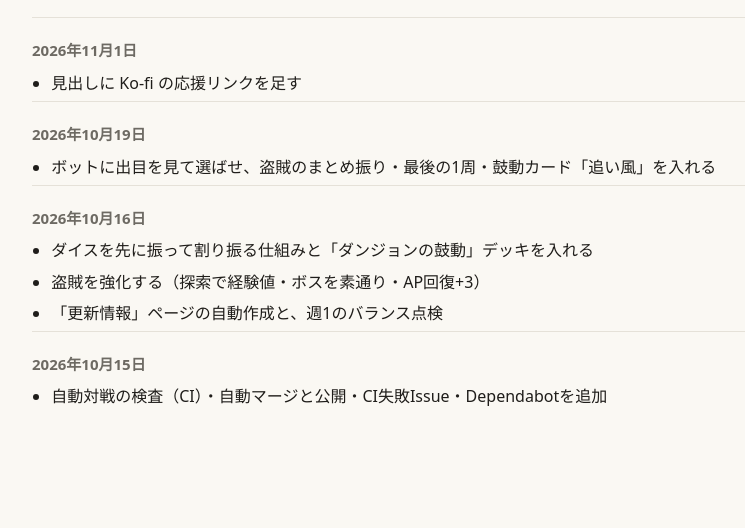
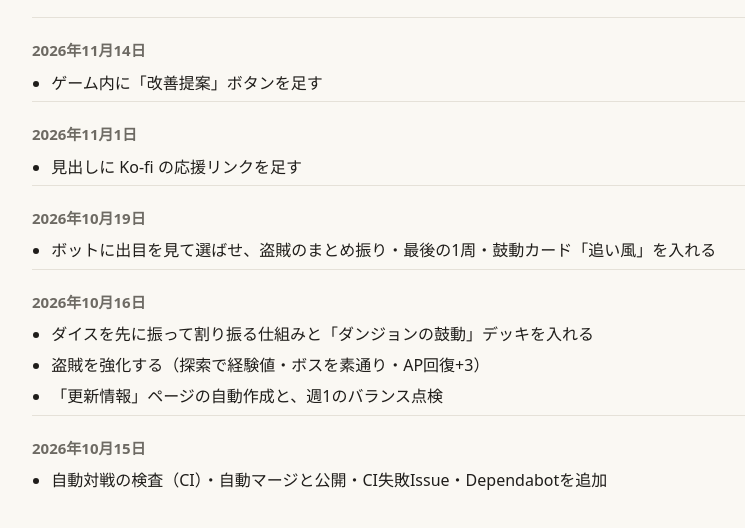
Before and after one commit to satou-aaaaa/dungeon-boardgame, a plain HTML site: page changes.html in a window 1280 px wide. Shown: the part 90-618 px from the top of the page, without its empty margins (248-993 px from the left). Drawn offline with Linux system fonts and the light colour scheme.

Commit message:
更新情報を作り直す（自動）

```diff
--- a/changes.html
+++ b/changes.html
@@ -15,6 +15,7 @@ section{border-top:1px solid var(--line)} a{color:inherit}
 </head><body><main>
 <h1>更新情報</h1>
 <p class="sub">ダンジョン脱出ハクスラ（試遊版） の最近の変更です（自動で作っています）。<a href="./">← もどる</a></p>
+<section><h2>2026年11月14日</h2><ul><li>ゲーム内に「改善提案」ボタンを足す</li></ul></section>
 <section><h2>2026年11月1日</h2><ul><li>見出しに Ko-fi の応援リンクを足す</li></ul></section>
 <section><h2>2026年10月19日</h2><ul><li>ボットに出目を見て選ばせ、盗賊のまとめ振り・最後の1周・鼓動カード「追い風」を入れる</li></ul></section>
 <section><h2>2026年10月16日</h2><ul><li>ダイスを先に振って割り振る仕組みと「ダンジョンの鼓動」デッキを入れる</li><li>盗賊を強化する（探索で経験値・ボスを素通り・AP回復+3）</li><li>「更新情報」ページの自動作成と、週1のバランス点検</li></ul></section>
```
